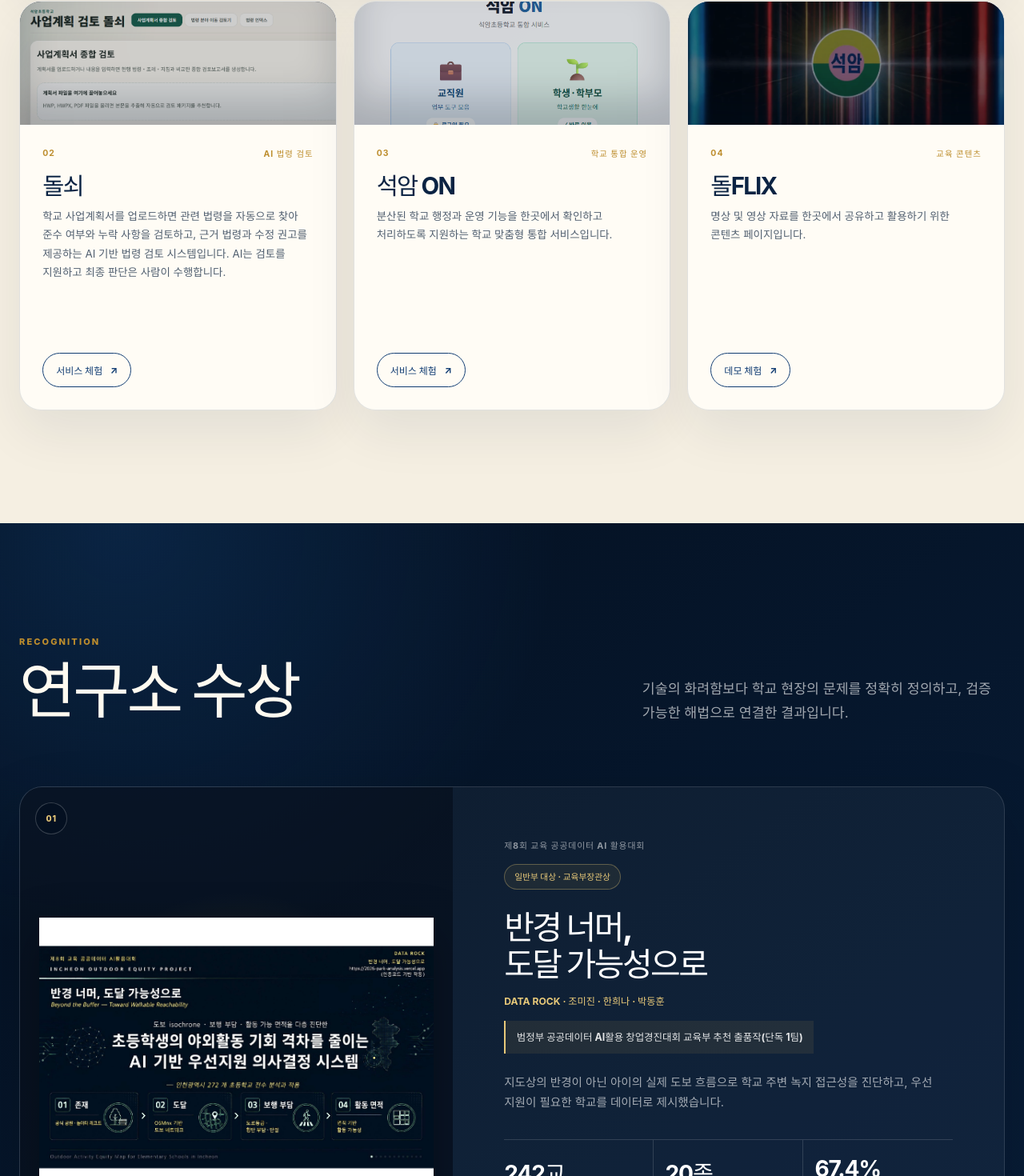
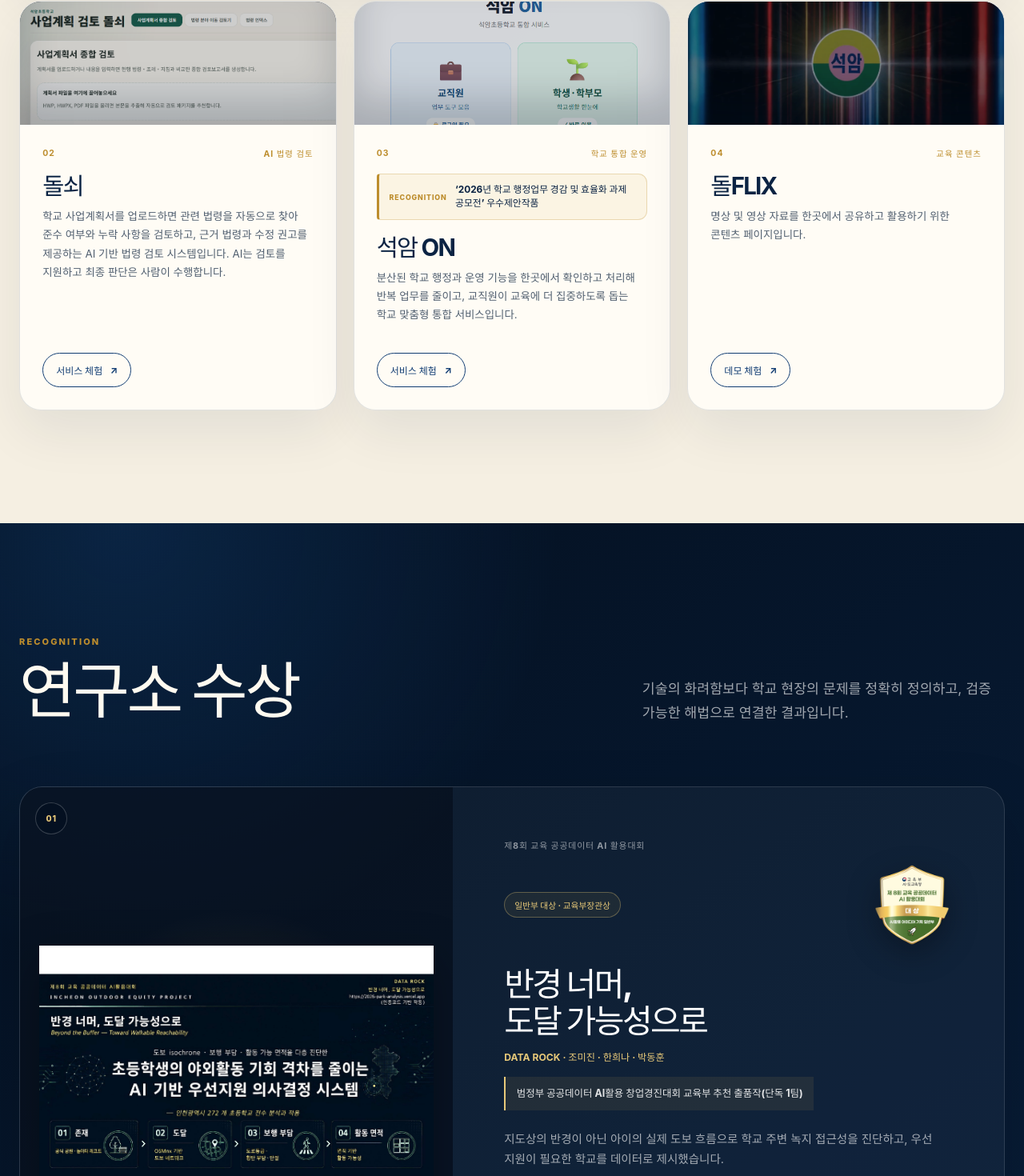
Before and after one commit to gksgmlsk-collab/ROCK-HOMEPAGE, a React (Vite) app: page / in a window 1280 px wide. Shown: the part 10301-11771 px from the top of the page at 80% size. Built offline with nearby package versions, Linux system fonts and the light colour scheme; no server answers.

Commit message:
Add-award-badge-and-Seokam-ON-recognition

```diff
--- a/src/components/AwardsSection.tsx
+++ b/src/components/AwardsSection.tsx
@@ -24,7 +24,17 @@
               </div>
               <div className="award-card__content">
                 <p className="award-card__eyebrow">{item.eyebrow}</p>
-                <p className="award-card__badge">{item.award}</p>
+                <div className="award-card__award-line">
+                  <p className="award-card__badge">{item.award}</p>
+                  {item.badgeImage && item.badgeImageAlt && (
+                    <img
+                      className="award-card__digital-badge"
+                      src={item.badgeImage}
+                      alt={item.badgeImageAlt}
+                      loading="lazy"
+                    />
+                  )}
+                </div>
                 <h3>
                   {item.title.split('\n').map((line) => (
                     <span key={line}>{line}</span>
--- a/src/components/FeaturedServices.tsx
+++ b/src/components/FeaturedServices.tsx
@@ -37,6 +37,12 @@
                     <span>{String(index + 1).padStart(2, '0')}</span>
                     <p>{service.category}</p>
                   </div>
+                  {service.recognition && (
+                    <p className="featured-card__recognition">
+                      <span>RECOGNITION</span>
+                      {service.recognition}
+                    </p>
+                  )}
                   <h3>{service.name}</h3>
                   <p>{service.summary}</p>
                   {isDraconis && <DraconisPresentation />}
--- a/src/data/labContent.ts
+++ b/src/data/labContent.ts
@@ -34,6 +34,7 @@
   imageFit: 'cover' | 'contain';
   url: string;
   actionLabel: string;
+  recognition?: string;
 };
 
 export type Award = {
@@ -46,6 +47,8 @@
   summary: string;
   image: string;
   imageAlt: string;
+  badgeImage?: string;
+  badgeImageAlt?: string;
   stats: Array<{ value: string; label: string }>;
   reportUrl: string;
   serviceUrl: string;
@@ -179,12 +182,14 @@
     name: '석암 ON',
     category: '학교 통합 운영',
     summary:
-      '분산된 학교 행정과 운영 기능을 한곳에서 확인하고 처리하도록 지원하는 학교 맞춤형 통합 서비스입니다.',
+      '분산된 학교 행정과 운영 기능을 한곳에서 확인하고 처리해 반복 업무를 줄이고, 교직원이 교육에 더 집중하도록 돕는 학교 맞춤형 통합 서비스입니다.',
     image: '/assets/lab/seokam-on.png',
     imageAlt: '석암 ON 학교 통합 운영 서비스 화면',
     imageFit: 'cover',
     url: 'https://disciplined-happiness-production-ad86.up.railway.app/',
     actionLabel: '서비스 체험',
+    recognition:
+      '‘2026년 학교 행정업무 경감 및 효율화 과제 공모전’ 우수제안작품',
   },
   {
     id: 'dolflix',
@@ -213,6 +218,8 @@
       '지도상의 반경이 아닌 아이의 실제 도보 흐름으로 학교 주변 녹지 접근성을 진단하고, 우선 지원이 필요한 학교를 데이터로 제시했습니다.',
     image: '/assets/lab/bangyeong-research/report-page-01.png',
     imageAlt: '반경 너머, 도달 가능성으로 연구보고서 표지',
+    badgeImage: '/assets/lab/education-ministry-digital-badge.png',
+    badgeImageAlt: '교육부 제8회 교육 공공데이터 AI 활용대회 대상 디지털 뱃지',
     stats: [
       { value: '242교', label: '분석 대상 초등학교' },
       { value: '20종', label: '공공·행정·공간 데이터' },
@@ -272,7 +279,7 @@
     stage: '학교 적용+지속 개선',
     owner: '이남건',
     summary:
-      '분산된 학교 행정과 운영 기능을 한곳에서 확인하고 처리하도록 지원하는 통합 서비스입니다.',
+      '분산된 학교 행정과 운영 기능을 한곳에서 확인·처리해 반복 업무를 줄이는 통합 서비스로, ‘2026년 학교 행정업무 경감 및 효율화 과제 공모전’ 우수제안작품으로 선정되었습니다.',
     url: 'https://disciplined-happiness-production-ad86.up.railway.app/',
     actionLabel: '서비스 체험',
   },
--- a/src/styles/content.css
+++ b/src/styles/content.css
@@ -748,6 +748,34 @@
     color: var(--content-gold);
     font-size: 0.65rem;
     font-weight: 750;
+    letter-spacing: 0.1em;
+  }
+
+  .featured-card__content > .featured-card__recognition {
+    display: grid;
+    grid-template-columns: auto minmax(0, 1fr);
+    align-items: center;
+    gap: 0.65rem;
+    width: fit-content;
+    max-width: 100%;
+    min-height: 0;
+    margin: 1.15rem 0 0;
+    padding: 0.65rem 0.8rem;
+    border: 1px solid rgba(189, 141, 45, 0.28);
+    border-left: 3px solid var(--content-gold);
+    border-radius: 0.25rem 0.7rem 0.7rem 0.25rem;
+    color: var(--content-ink);
+    background: rgba(214, 173, 82, 0.1);
+    font-size: 0.74rem;
+    font-weight: 690;
+    line-height: 1.5;
+    word-break: keep-all;
+  }
+
+  .featured-card__recognition span {
+    color: var(--content-gold);
+    font-size: 0.55rem;
+    font-weight: 800;
     letter-spacing: 0.1em;
   }
 
@@ -1373,6 +1401,24 @@
     font-weight: 720;
   }
 
+  .award-card__award-line {
+    display: flex;
+    align-items: center;
+    justify-content: space-between;
+    gap: 1.25rem;
+    margin-top: 1rem;
+  }
+
+  .award-card__award-line .award-card__badge {
+    margin-top: 0;
+  }
+
+  .award-card__digital-badge {
+    width: clamp(5.75rem, 8vw, 7.25rem);
+    flex: 0 0 auto;
+    filter: drop-shadow(0 0.8rem 1.2rem rgba(0, 0, 0, 0.32));
+  }
+
   .award-card h3 {
     max-width: none;
     margin: 1.6rem 0 0.8rem;
@@ -1992,6 +2038,12 @@
       min-height: 0;
     }
 
+    .featured-card__content > .featured-card__recognition {
+      grid-template-columns: 1fr;
+      gap: 0.25rem;
+      font-size: 0.7rem;
+    }
+
     .draconis-presentation {
       padding: 1rem;
       border-radius: 1rem;
@@ -2058,6 +2110,14 @@
       padding: 2rem 1.4rem 2.2rem;
     }
 
+    .award-card__award-line {
+      align-items: flex-start;
+    }
+
+    .award-card__digital-badge {
+      width: 5.35rem;
+    }
+
     .award-card:nth-child(2) h3 {
       font-size: clamp(1.35rem, 6.4vw, 2.15rem);
     }
```
Also changed, not shown: public/assets/lab/education-ministry-digital-badge.png (added).
